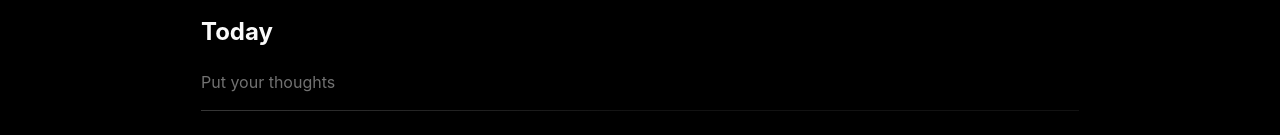
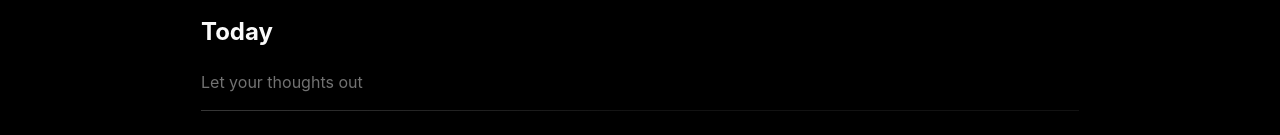
Before and after one commit to frankivann/your-thoughts, a React (Vite) app: page / in a window 1280 px wide. Shown: the part 165-300 px from the top of the page. Built offline with nearby package versions, Linux system fonts and the light colour scheme.

Commit message:
fix attributes order

```diff
--- a/src/components/form.tsx
+++ b/src/components/form.tsx
@@ -50,12 +50,12 @@ export function Form({ thoughts, updateThoughts }: Props) {
 
   return (
     <textarea
+      ref={textareaRef}
+      value={thought}
+      name='thought'
+      placeholder='Let your thoughts out'
       autoFocus
-      ref={textareaRef}
-      name='thought'
-      placeholder='Put your thoughts'
       rows={1}
-      value={thought}
       onChange={handleChange}
       onKeyDown={handleKeyDown}
       style={{ height: '24px', overflowY: 'hidden' }}
```
